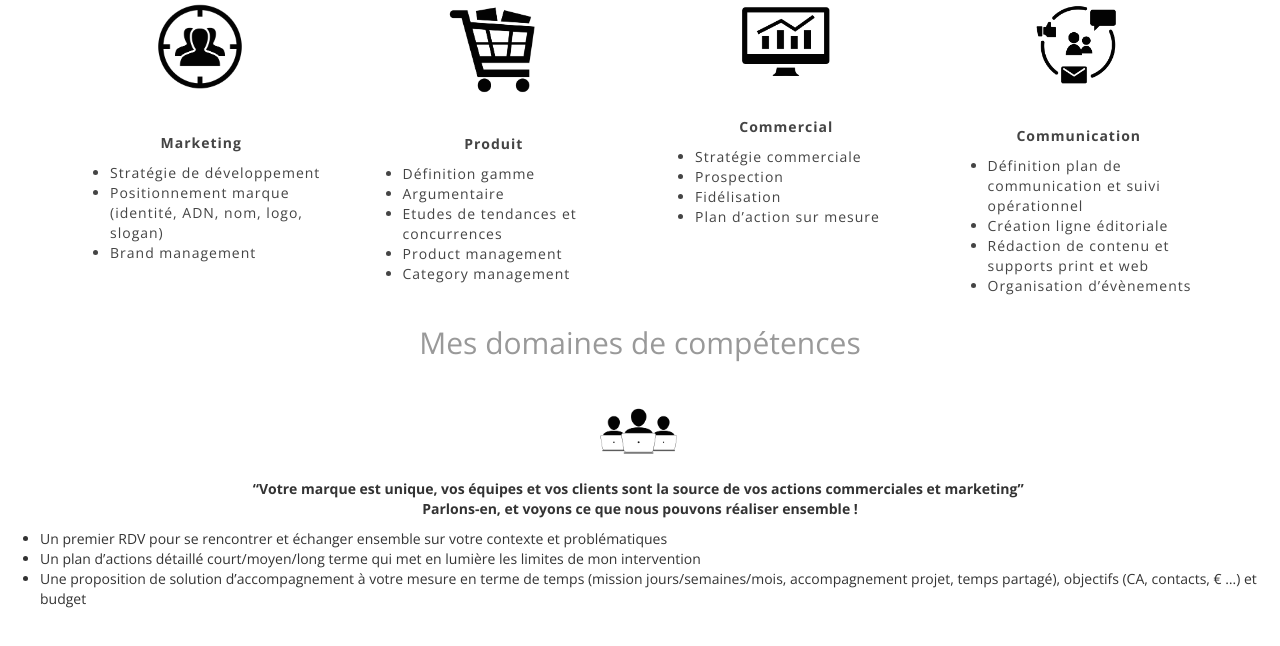
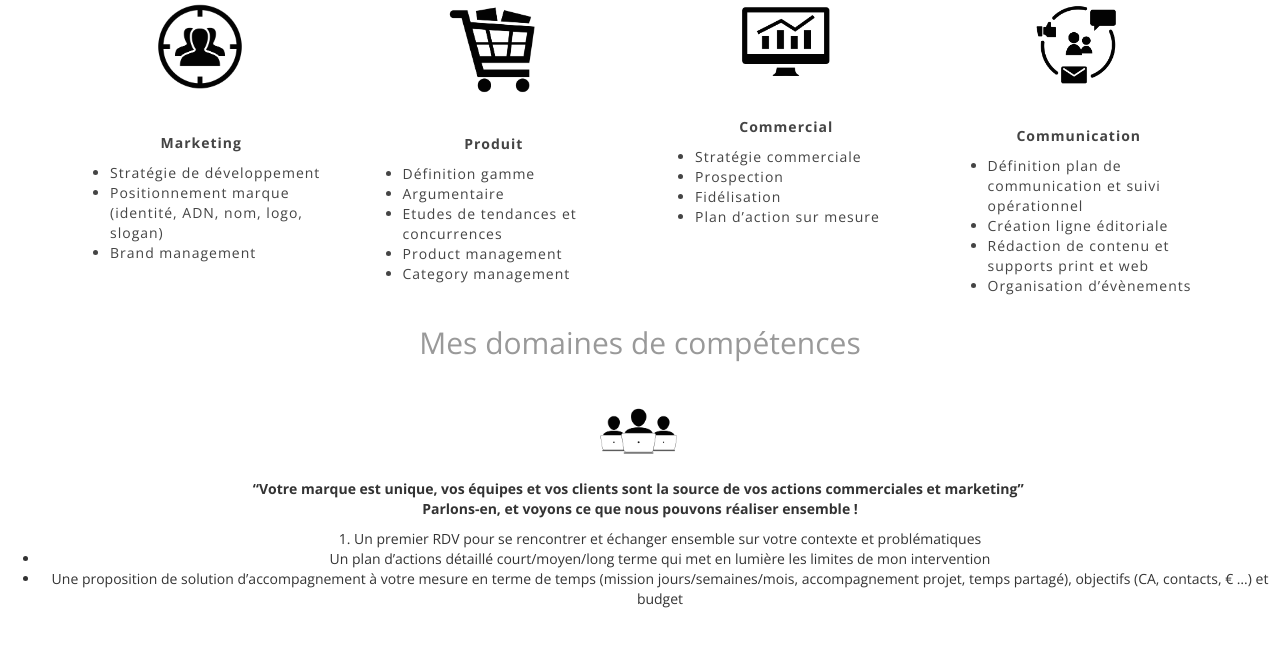
Before and after one commit to aureliedoche/CDM-github-pages, a plain HTML site: page index.html in a window 1280 px wide. Shown: the part 614-1260 px from the top of the page. Drawn offline with nearby package versions, Linux system fonts and the light colour scheme.

Commit message:
bullet point 1

```diff
--- a/index.html
+++ b/index.html
@@ -128,11 +128,11 @@
         <br>
         Parlons-en, et voyons ce que nous pouvons réaliser ensemble ! </strong> </center>
         </p>
-          <ul>
-            <li>Un premier RDV pour se rencontrer et échanger ensemble sur votre contexte et problématiques </li>
+          <ul><center>
+            1.  Un premier RDV pour se rencontrer et échanger ensemble sur votre contexte et problématiques </li>
             <li>Un plan d’actions détaillé court/moyen/long terme qui met en lumière les limites de mon intervention</li>
             <li>Une proposition de solution d’accompagnement à votre mesure en terme de temps (mission jours/semaines/mois, accompagnement projet, temps partagé), objectifs (CA, contacts, € …) et budget</li>
-          </ul>
+          </ul></center>
     </div>
 
     <div class="vertical-spacer"></div>
```
